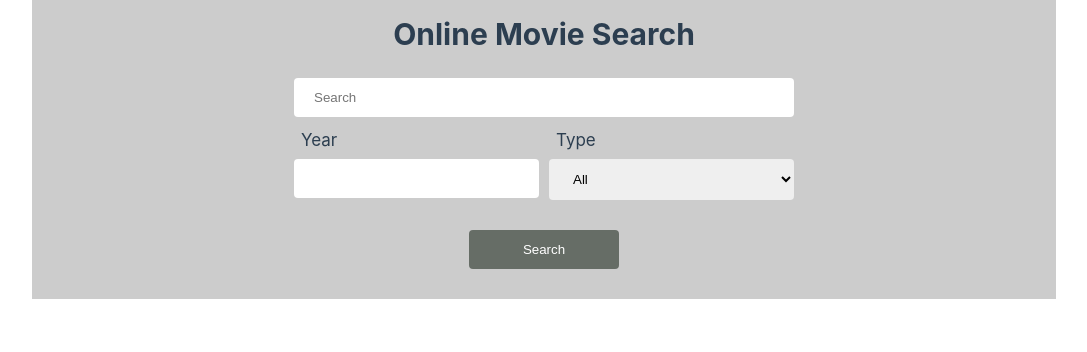
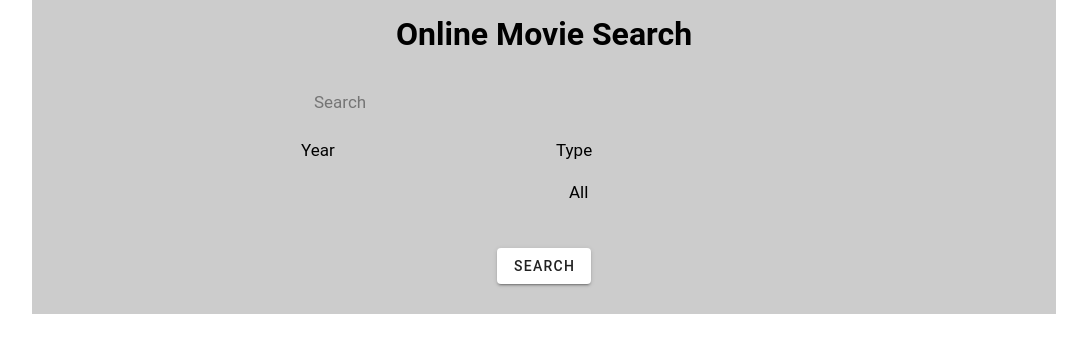
Before and after one commit to Brodatsky/movie-search, a Vue app: page / in a window 1280 px wide. Shown: the top 352 px of the page, without its empty margins (96-1183 px from the left). Built offline with nearby package versions, Linux system fonts and the light colour scheme.

Commit message:
vuetify vite

```diff
--- a/package.json
+++ b/package.json
@@ -12,6 +12,7 @@
   },
   "dependencies": {
     "@ts-pro/vue-eternal-loading": "^1.3.0",
+    "vite-plugin-vuetify": "^1.0.2",
     "vue": "^3.2.45"
   },
   "devDependencies": {
--- a/src/App.vue
+++ b/src/App.vue
@@ -71,8 +71,7 @@ function prevPage() {
           </select>
         </div>
       </div>
-
-      <button @click="getPage" class="btn">Search</button>
+      <v-btn @click="getPage"> Search </v-btn>
     </div>
   </div>
 
--- a/src/assets/base.css
+++ /dev/null
@@ -1,74 +0,0 @@
-/* color palette from <https://github.com/vuejs/theme> */
-:root {
-  --vt-c-white: #ffffff;
-  --vt-c-white-soft: #f8f8f8;
-  --vt-c-white-mute: #f2f2f2;
-
-  --vt-c-black: #181818;
-  --vt-c-black-soft: #222222;
-  --vt-c-black-mute: #282828;
-
-  --vt-c-indigo: #2c3e50;
-
-  --vt-c-divider-light-1: rgba(60, 60, 60, 0.29);
-  --vt-c-divider-light-2: rgba(60, 60, 60, 0.12);
-  --vt-c-divider-dark-1: rgba(84, 84, 84, 0.65);
-  --vt-c-divider-dark-2: rgba(84, 84, 84, 0.48);
-
-  --vt-c-text-light-1: var(--vt-c-indigo);
-  --vt-c-text-light-2: rgba(60, 60, 60, 0.66);
-  --vt-c-text-dark-1: var(--vt-c-white);
-  --vt-c-text-dark-2: rgba(235, 235, 235, 0.64);
-}
-
-/* semantic color variables for this project */
-:root {
-  --color-background: var(--vt-c-white);
-  --color-background-soft: var(--vt-c-white-soft);
-  --color-background-mute: var(--vt-c-white-mute);
-
-  --color-border: var(--vt-c-divider-light-2);
-  --color-border-hover: var(--vt-c-divider-light-1);
-
-  --color-heading: var(--vt-c-text-light-1);
-  --color-text: var(--vt-c-text-light-1);
-
-  --section-gap: 160px;
-}
-
-@media (prefers-color-scheme: dark) {
-  :root {
-    --color-background: var(--vt-c-black);
-    --color-background-soft: var(--vt-c-black-soft);
-    --color-background-mute: var(--vt-c-black-mute);
-
-    --color-border: var(--vt-c-divider-dark-2);
-    --color-border-hover: var(--vt-c-divider-dark-1);
-
-    --color-heading: var(--vt-c-text-dark-1);
-    --color-text: var(--vt-c-text-dark-2);
-  }
-}
-
-*,
-*::before,
-*::after {
-  box-sizing: border-box;
-  margin: 0;
-  font-weight: normal;
-}
-
-body {
-  min-height: 100vh;
-  color: var(--color-text);
-  background: var(--color-background);
-  transition: color 0.5s, background-color 0.5s;
-  line-height: 1.6;
-  font-family: Inter, -apple-system, BlinkMacSystemFont, "Segoe UI", Roboto,
-    Oxygen, Ubuntu, Cantarell, "Fira Sans", "Droid Sans", "Helvetica Neue",
-    sans-serif;
-  font-size: 15px;
-  text-rendering: optimizeLegibility;
-  -webkit-font-smoothing: antialiased;
-  -moz-osx-font-smoothing: grayscale;
-}
--- a/src/assets/main.css
+++ b/src/assets/main.css
@@ -1,5 +1,3 @@
-@import "./base.css";
-
 #app {
   font-weight: normal;
 }
--- a/src/main.js
+++ b/src/main.js
@@ -1,6 +1,6 @@
+import "./assets/main.css";
 import { createApp } from "vue";
 import App from "./App.vue";
+import vuetify from "./plugins/vuetify";
 
-import "./assets/main.css";
-
-createApp(App).mount("#app");
+createApp(App).use(vuetify).mount("#app");
--- /dev/null
+++ b/src/plugins/vuetify.ts
@@ -0,0 +1,9 @@
+// Styles
+// import "@mdi/font/css/materialdesignicons.css";
+import "vuetify/styles";
+
+// Vuetify
+import { createVuetify } from "vuetify";
+
+export default createVuetify({});
+// https://vuetifyjs.com/en/introduction/why-vuetify/#feature-guides
--- a/vite.config.ts
+++ b/vite.config.ts
@@ -1,8 +1,15 @@
 import { defineConfig } from "vite";
 import vue from "@vitejs/plugin-vue";
+import { resolve } from "path";
+import vuetify from "vite-plugin-vuetify";
 
 // https://vitejs.dev/config/
 export default defineConfig({
-  plugins: [vue()],
+  plugins: [vue(), vuetify({ autoImport: true })],
   base: "/movie-search/",
+  resolve: {
+    alias: {
+      "@": resolve(__dirname, "./src"),
+    },
+  },
 });
```
Also changed, not shown: 1 other file (tests, documents, lock files or other folders).
